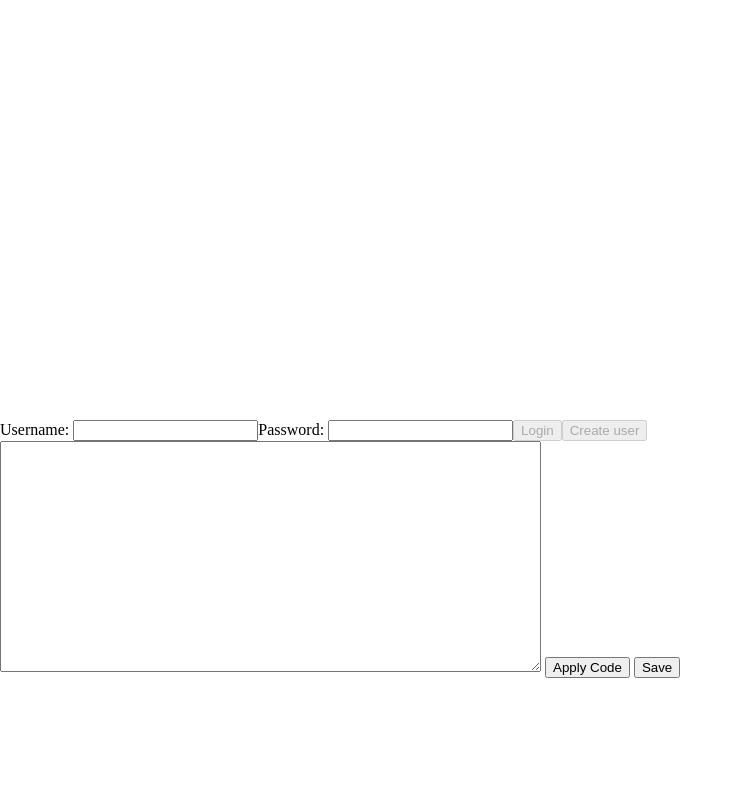
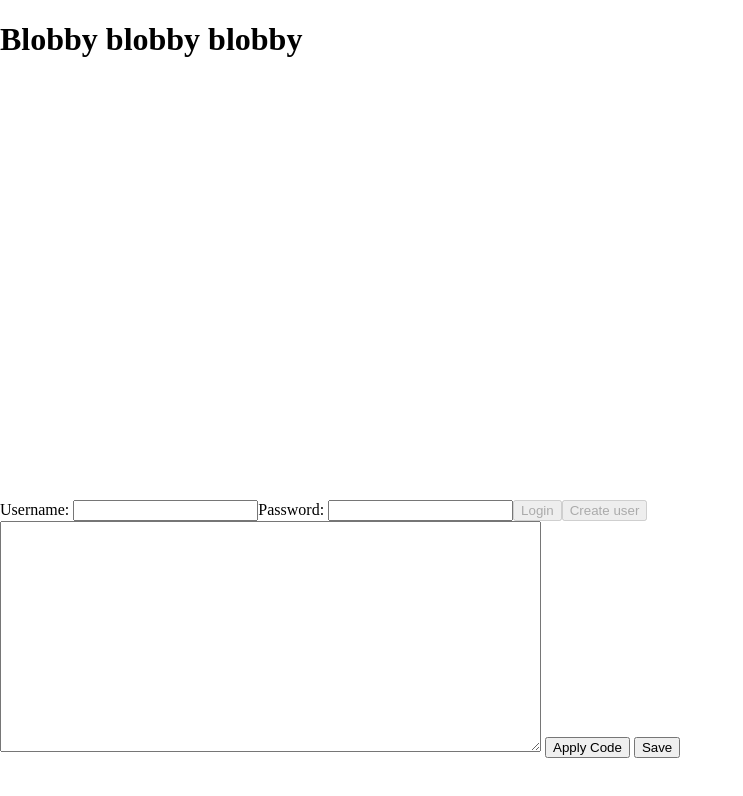
Before and after one commit to csuhj/BlobbyBlobbyBlobby, a website: page static/game.html in a window 1280 px wide. Shown: the whole page, without its empty margins (0-743 px from the left). Drawn offline with nearby package versions, Linux system fonts and the light colour scheme.

Commit message:
Update game.html

```diff
--- a/static/game.html
+++ b/static/game.html
@@ -12,6 +12,7 @@
         <script src="clientSettings.js"></script>
     </head>
     <body ng-app="app">
+        <h1>Blobby blobby blobby</h1>
         <canvas id="myCanvas" width="600" height="400"></canvas>
         <p><span id="statusLabel"/></p>
         <script src="clientComms.js"></script>
```
